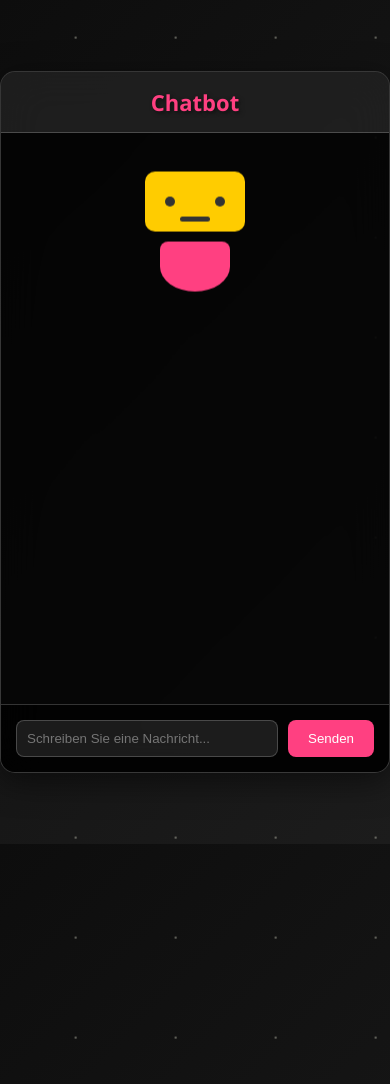
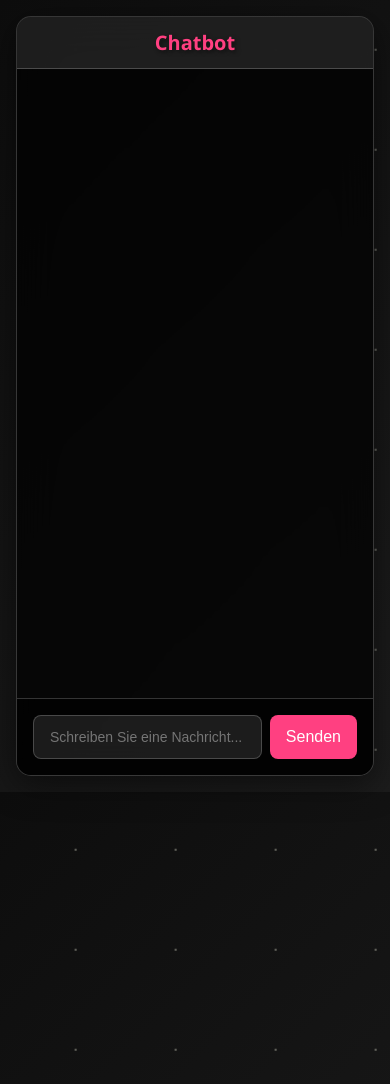
Before and after one commit to Tim131103/ChatBot, a Flask app: page / in a window 390 px wide; the page is wider, and only the part inside the window is pictured. Shown: the top 1084 px of that part. Run offline with Flask 3, Linux system fonts and the light colour scheme.

Commit message:
Enhance CSS styles for improved responsiveness and visual consistency

```diff
--- a/src/UI/static/css/style.css
+++ b/src/UI/static/css/style.css
@@ -1,25 +1,35 @@
+/* Reset and base styles */
+*, *::before, *::after {
+    box-sizing: border-box;
+    margin: 0;
+    padding: 0;
+}
+
+html {
+    font-size: 16px;
+    -webkit-text-size-adjust: 100%;
+}
+
 /* Main body styling */
 body {
-    font-family: 'Segoe UI', Tahoma, Geneva, Verdana, sans-serif;
+    font-family: 'Segoe UI', system-ui, -apple-system, sans-serif;
     display: flex;
     justify-content: center;
     align-items: center;
-    height: 100vh;
+    min-height: 100vh;
+    min-height: -webkit-fill-available;
     margin: 0;
-    overflow: hidden;
+    padding: 1rem;
     background: linear-gradient(135deg, #0d0d0d, #1c1c1c);
     color: #fff;
     position: relative;
+    overflow-x: hidden;
 }
 
 /* Cosmic background animation */
 @keyframes cosmic {
-    0% {
-        background-position: 0% 0%;
-    }
-    100% {
-        background-position: 200% 200%;
-    }
+    0% { background-position: 0% 0%; }
+    100% { background-position: 200% 200%; }
 }
 
 body::before {
@@ -29,19 +39,22 @@ body::before {
     left: -50%;
     width: 260%;
     height: 200%;
-    background: radial-gradient(circle, rgba(250, 250, 230, 0.418) 1px, transparent 1px),
-                radial-gradient(circle, rgba(250, 250, 230, 0.418) 1px, transparent 1px);
+    background:
+        radial-gradient(circle, rgba(250, 250, 230, 0.418) 1px, transparent 1px),
+        radial-gradient(circle, rgba(250, 250, 230, 0.418) 1px, transparent 1px);
     background-size: 100px 100px;
     background-position: 0 0, 50px 50px;
     animation: cosmic 100s linear infinite;
-    z-index: 0;
     opacity: 0.5;
 }
 
 /* Chat container styling */
 .chat-container {
-    width: 400px;
-    height: 700px;
+    width: 100%;
+    max-width: 400px;
+    height: 80vh;
+    min-height: 500px;
+    max-height: 700px;
     border: 1px solid rgba(255, 255, 255, 0.2);
     border-radius: 15px;
     overflow: hidden;
@@ -49,24 +62,28 @@ body::before {
     flex-direction: column;
     background: rgba(0, 0, 0, 0.7);
     backdrop-filter: blur(20px);
-    box-shadow: 0 8px 32px 0 rgba(0, 0, 0, 0.5);
+    -webkit-backdrop-filter: blur(20px);
+    box-shadow: 0 8px 32px rgba(0, 0, 0, 0.5);
     transition: transform 0.3s ease, box-shadow 0.3s ease;
     z-index: 1;
 }
 
-.chat-container:hover {
-    transform: scale(1.05);
-    box-shadow: 0 12px 48px 0 rgba(0, 0, 0, 0.7);
+@media (max-width: 480px) {
+    .chat-container {
+        height: 90vh;
+        min-height: 90vh;
+        max-height: none;
+    }
 }
 
 /* Chat header styling */
 .chat-header {
     background: rgba(255, 255, 255, 0.1);
     color: #ff4081;
-    padding: 15px;
+    padding: 1rem;
     text-align: center;
-    font-size: 22px;
-    font-weight: bold;
+    font-size: 1.5rem;
+    font-weight: 600;
     border-bottom: 1px solid rgba(255, 255, 255, 0.2);
     text-shadow: 2px 2px 4px rgba(0, 0, 0, 0.5);
 }
@@ -75,7 +92,12 @@ body::before {
 .chat-messages {
     flex: 1;
     overflow-y: auto;
-    padding: 15px;
+    padding: 1rem;
+    scroll-behavior: smooth;
+}
+
+/* Scrollbar styling for cross-browser compatibility */
+.chat-messages {
     scrollbar-width: thin;
     scrollbar-color: #ff4081 transparent;
 }
@@ -91,148 +113,128 @@ body::before {
 
 /* Message styling */
 .message {
-    margin-bottom: 12px;
-    padding: 10px;
-    border-radius: 8px;
-    max-width: 70%;
+    margin-bottom: 0.75rem;
+    padding: 0.75rem;
+    border-radius: 0.75rem;
+    max-width: 85%;
     position: relative;
     transition: background-color 0.3s ease;
     box-shadow: 0 2px 4px rgba(0, 0, 0, 0.3);
+    word-wrap: break-word;
+    line-height: 1.4;
+}
+
+@media (max-width: 768px) {
+    .message {
+        max-width: 80%;
+        padding: 0.5rem;
+        margin-bottom: 0.5rem;
+    }
 }
 
 .user-message {
     background-color: rgba(255, 64, 129, 0.8);
-    align-self: flex-end;
     margin-left: auto;
 }
 
 .bot-message {
     background-color: rgba(255, 255, 255, 0.1);
     color: #fff;
-    align-self: flex-start;
 }
 
 /* Chat input styling */
 .chat-input {
     display: flex;
-    padding: 15px;
+    gap: 0.5rem;
+    padding: 1rem;
     border-top: 1px solid rgba(255, 255, 255, 0.2);
     background: rgba(0, 0, 0, 0.7);
 }
 
 #user-input {
     flex: 1;
-    padding: 10px;
+    padding: 0.5rem 1rem;
     border: 1px solid rgba(255, 255, 255, 0.2);
     border-radius: 8px;
     background: rgba(255, 255, 255, 0.1);
     color: #fff;
-    outline: none;
-    transition: background-color 0.3s ease;
+    font-size: 1rem;
+    min-height: 44px;
 }
 
 #user-input:focus {
-    background-color: rgba(255, 255, 255, 0.2);
+    background-color: rgba(36, 35, 35, 0.2);
+    outline: 2px solid #ff4081;
+    outline-offset: -2px;
 }
 
 #send-button {
-    padding: 10px 20px;
+    padding: 0.5rem 1.5rem;
     background-color: #ff4081;
     color: white;
     border: none;
     border-radius: 8px;
-    margin-left: 10px;
     cursor: pointer;
-    transition: background-color 0.3s ease, transform 0.2s ease;
+    transition: all 0.3s ease;
+    min-height: 44px;
+    font-size: 1rem;
 }
 
-#send-button:hover {
-    background-color: #e91e63;
-    transform: translateY(-2px);
+/* Robot styling adjustments */
+.robot {
+    width: min(20vw, 100px);
+    height: auto;
+    aspect-ratio: 5/8;
+    margin: 2rem auto;
 }
 
-
-
-/* Robot styling */
-.robot {
-    width: 100px;
-    height: 160px;
-    position: relative;
-    margin: 40px auto;
-    animation: idle 3s infinite alternate;
-    transition: transform 0.3s ease;
+/* Responsive animations */
+@media (prefers-reduced-motion: reduce) {
+    body::before,
+    .chat-container,
+    #send-button,
+    .robot {
+        animation: none !important;
+        transition: none !important;
+    }
 }
 
-/* Robot accessory styling */
-.robot-accessory {
-    position: absolute;
-    top: -40px; /* Position the accessory above the head */
-    left: 50%;
-    transform: translateX(-50%);
-    font-size: 24px;
-    color: #ffcc00;
-    display: none;
+/* Mobile-specific adjustments */
+@media (max-width: 480px) {
+    .chat-header {
+        font-size: 1.25rem;
+        padding: 0.75rem;
+    }
+
+    #user-input {
+        font-size: 0.875rem;
+    }
+
+    #send-button {
+        padding: 0.5rem 1rem;
+    }
+
+    .robot {
+        width: 25vw;
+        margin: 1.5rem auto;
+    }
 }
 
-/* Robot head styling */
-.robot-head {
-    width: 100px;
-    height: 60px;
-    background-color: #ffcc00;
-    border-radius: 10px;
-    position: relative;
-    margin: 0 auto;
-    display: flex;
-    justify-content: space-around;
-    align-items: center;
+/* Tablet and landscape orientation adjustments */
+@media (min-width: 769px) and (max-width: 1024px) and (orientation: landscape) {
+    .chat-container {
+        height: 90vh;
+        max-height: 90vh;
+    }
 }
 
-/* Robot eyes styling */
-.robot-eyes {
-    width: 10px;
-    height: 10px;
-    background-color: #333;
-    border-radius: 50%;
+/* IE11 fallbacks (if needed) */
+@media all and (-ms-high-contrast: none), (-ms-high-contrast: active) {
+    .chat-container {
+        background: #0d0d0d;
+    }
+
+    body::before {
+        display: none;
+    }
 }
-
-/* Robot mouth styling */
-.robot-mouth {
-    width: 30px;
-    height: 5px;
-    background-color: #333;
-    border-radius: 5px;
-    position: absolute;
-    bottom: 10px;
-    left: 50%;
-    transform: translateX(-50%);
-}
-
-/* Robot body styling */
-.robot-body {
-    width: 70px;
-    height: 50px;
-    background-color: #ff4081;
-    border-radius: 0.5rem 0.5rem 50% 50%;
-    margin: 10px auto;
-}
-
-/* Animations */
-@keyframes idle {
-    0% { transform: translateY(0); }
-    100% { transform: translateY(-5px); }
-}
-
-@keyframes reading {
-    0%, 100% { transform: scale(1); }
-    50% { transform: scale(1.1); }
-}
-
-@keyframes thinking {
-    0%, 100% { transform: rotate(0deg); }
-    50% { transform: rotate(10deg); }
-}
-
-@keyframes responding {
-    0%, 100% { transform: scale(1); }
-    50% { transform: scale(1.2); }
-}
```
Also changed, not shown: 2 other files.
